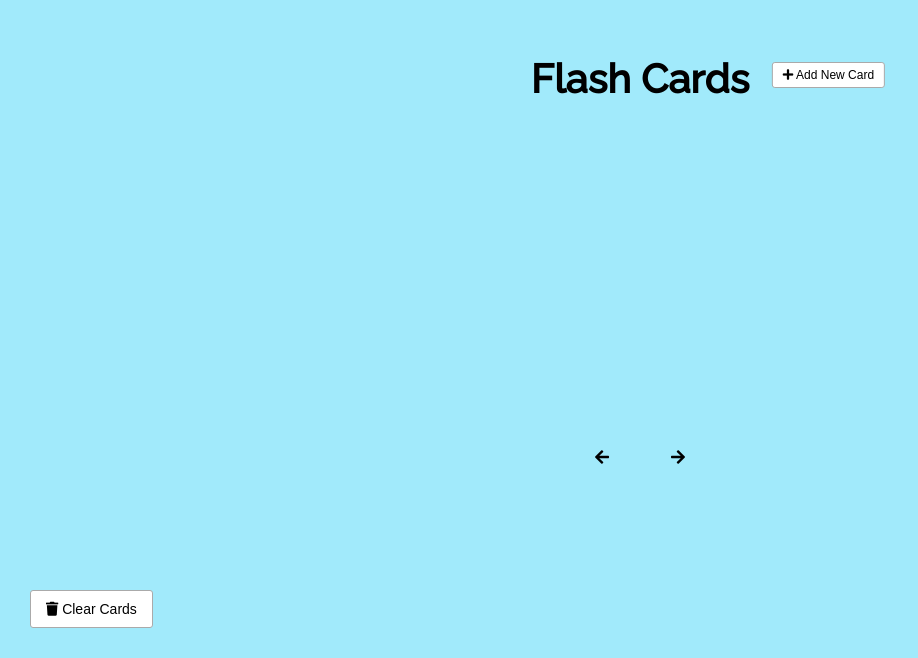
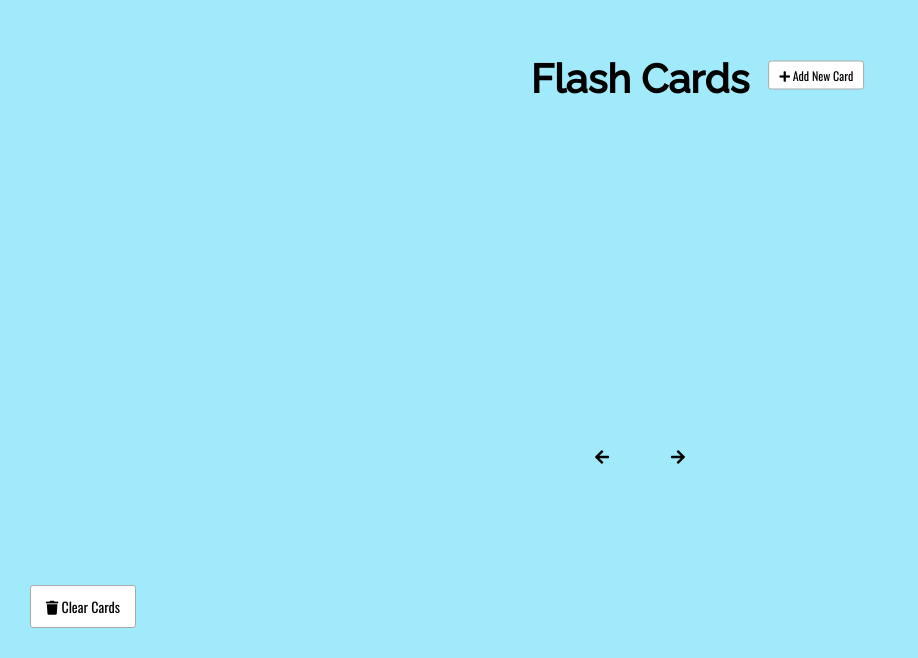
Before and after one commit to Abhijay-W/Flash-Cards, a plain HTML site: page index.html in a window 1280 px wide. Shown: the part 142-800 px from the top of the page, without its empty margins (0-918 px from the left). Drawn offline with nearby package versions, Linux system fonts and the light colour scheme.

Commit message:
Font changes
Changed button font

```diff
--- a/style.css
+++ b/style.css
@@ -1,4 +1,4 @@
-@import url("https://fonts.googleapis.com/css?family=Raleway:500|Lato:300,500,700&display=swap");
+@import url("https://fonts.googleapis.com/css?family=Oswald:400|Raleway:500|Lato:300,500,700&display=swap");
 
 * {
   box-sizing: border-box;
@@ -37,6 +37,7 @@ h1 button {
   font-size: 14px;
   margin-top: 20px;
   padding: 10px 15px;
+  font-family: "Oswald",sans-serif;
 }
 
 .btn-small {
```
